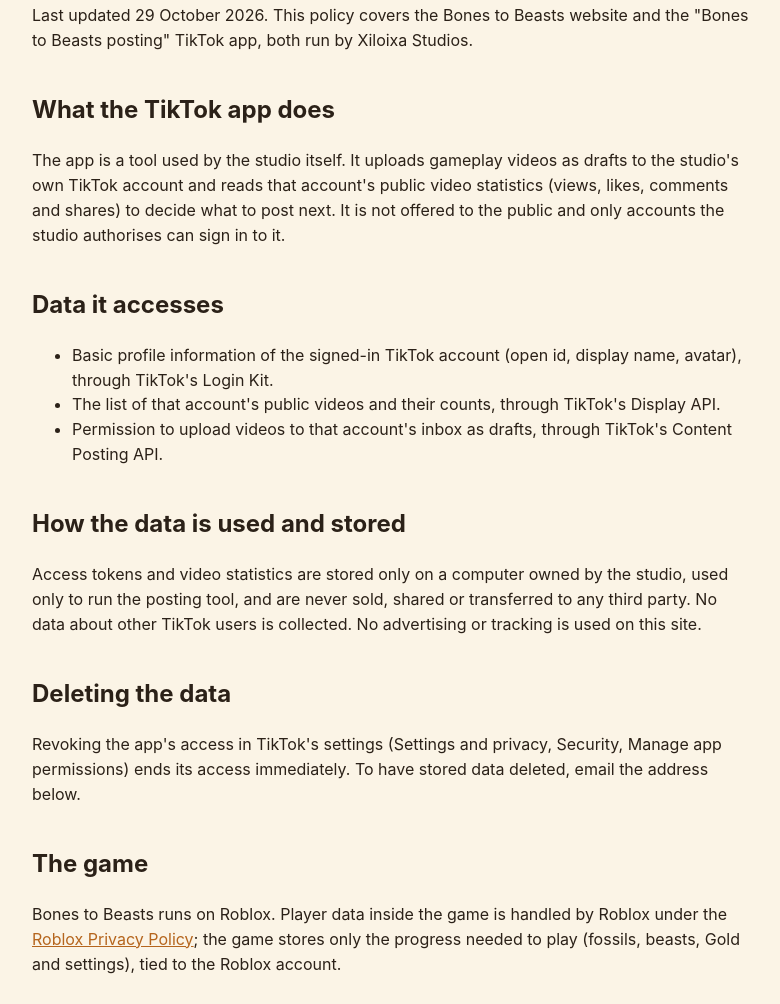
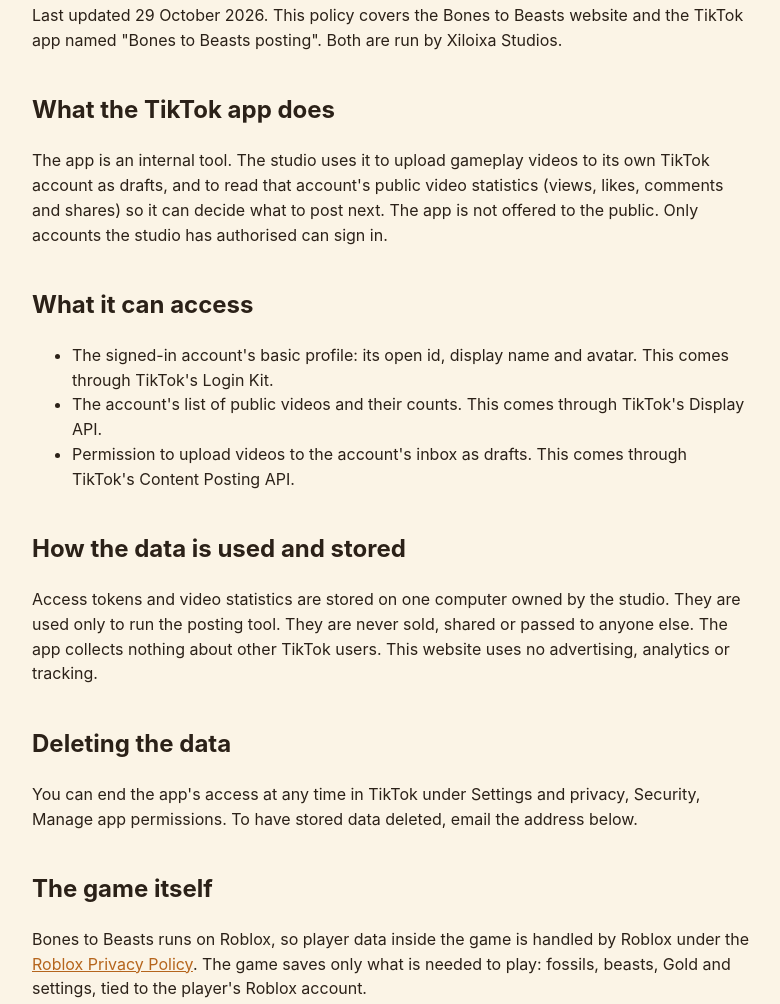
Before and after one commit to xiloixastudios/bones-to-beasts, a plain HTML site: page privacy/index.html in a window 1280 px wide. Shown: the part 108-1112 px from the top of the page, without its empty margins (248-1028 px from the left). Drawn offline with Linux system fonts and the light colour scheme.

Commit message:
Plainer copy on every page; the sign-in page's error message fixed

```diff
--- a/privacy/index.html
+++ b/privacy/index.html
@@ -1,20 +1,20 @@
 <!doctype html><html lang="en"><head><meta charset="utf-8"><meta name="viewport" content="width=device-width,initial-scale=1"><title>Privacy Policy · Bones to Beasts</title><link rel="stylesheet" href="../style.css"></head><body>
 <h1>Privacy Policy</h1>
-<p>Last updated 29 October 2026. This policy covers the Bones to Beasts website and the "Bones to Beasts posting" TikTok app, both run by Xiloixa Studios.</p>
+<p>Last updated 29 October 2026. This policy covers the Bones to Beasts website and the TikTok app named "Bones to Beasts posting". Both are run by Xiloixa Studios.</p>
 <h2>What the TikTok app does</h2>
-<p>The app is a tool used by the studio itself. It uploads gameplay videos as drafts to the studio's own TikTok account and reads that account's public video statistics (views, likes, comments and shares) to decide what to post next. It is not offered to the public and only accounts the studio authorises can sign in to it.</p>
-<h2>Data it accesses</h2>
+<p>The app is an internal tool. The studio uses it to upload gameplay videos to its own TikTok account as drafts, and to read that account's public video statistics (views, likes, comments and shares) so it can decide what to post next. The app is not offered to the public. Only accounts the studio has authorised can sign in.</p>
+<h2>What it can access</h2>
 <ul>
-<li>Basic profile information of the signed-in TikTok account (open id, display name, avatar), through TikTok's Login Kit.</li>
-<li>The list of that account's public videos and their counts, through TikTok's Display API.</li>
-<li>Permission to upload videos to that account's inbox as drafts, through TikTok's Content Posting API.</li>
+<li>The signed-in account's basic profile: its open id, display name and avatar. This comes through TikTok's Login Kit.</li>
+<li>The account's list of public videos and their counts. This comes through TikTok's Display API.</li>
+<li>Permission to upload videos to the account's inbox as drafts. This comes through TikTok's Content Posting API.</li>
 </ul>
 <h2>How the data is used and stored</h2>
-<p>Access tokens and video statistics are stored only on a computer owned by the studio, used only to run the posting tool, and are never sold, shared or transferred to any third party. No data about other TikTok users is collected. No advertising or tracking is used on this site.</p>
+<p>Access tokens and video statistics are stored on one computer owned by the studio. They are used only to run the posting tool. They are never sold, shared or passed to anyone else. The app collects nothing about other TikTok users. This website uses no advertising, analytics or tracking.</p>
 <h2>Deleting the data</h2>
-<p>Revoking the app's access in TikTok's settings (Settings and privacy, Security, Manage app permissions) ends its access immediately. To have stored data deleted, email the address below.</p>
-<h2>The game</h2>
-<p>Bones to Beasts runs on Roblox. Player data inside the game is handled by Roblox under the <a href="https://www.roblox.com/info/privacy">Roblox Privacy Policy</a>; the game stores only the progress needed to play (fossils, beasts, Gold and settings), tied to the Roblox account.</p>
+<p>You can end the app's access at any time in TikTok under Settings and privacy, Security, Manage app permissions. To have stored data deleted, email the address below.</p>
+<h2>The game itself</h2>
+<p>Bones to Beasts runs on Roblox, so player data inside the game is handled by Roblox under the <a href="https://www.roblox.com/info/privacy">Roblox Privacy Policy</a>. The game saves only what is needed to play: fossils, beasts, Gold and settings, tied to the player's Roblox account.</p>
 <h2>Contact</h2>
 <p>Xiloixa Studios · xiloixastudios@gmail.com</p>
 <footer><a href="../">Back</a></footer>
```
Also changed, not shown: index.html (+2 -2 lines), terms/index.html (+5 -5 lines), tiktok/index.html (+9 -5 lines).
